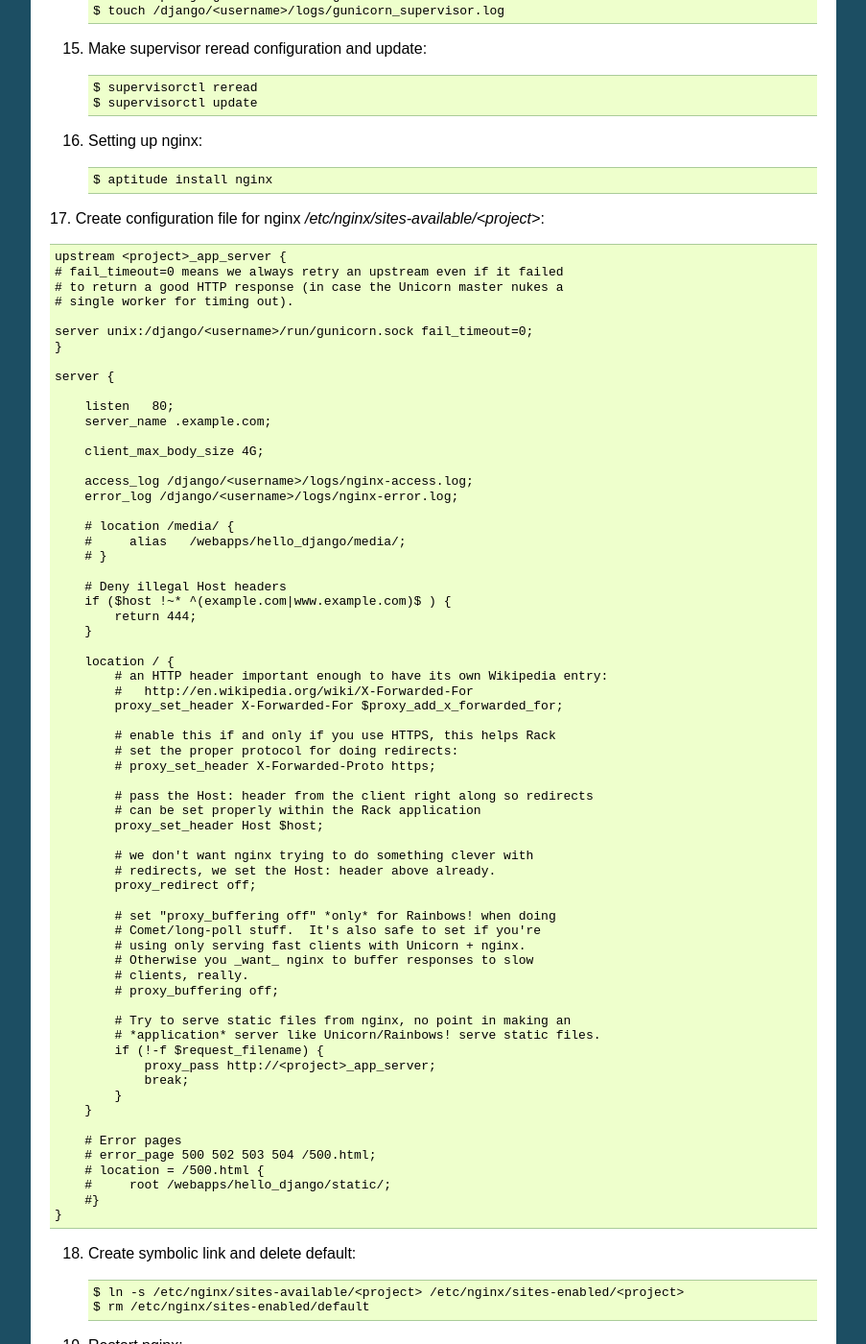
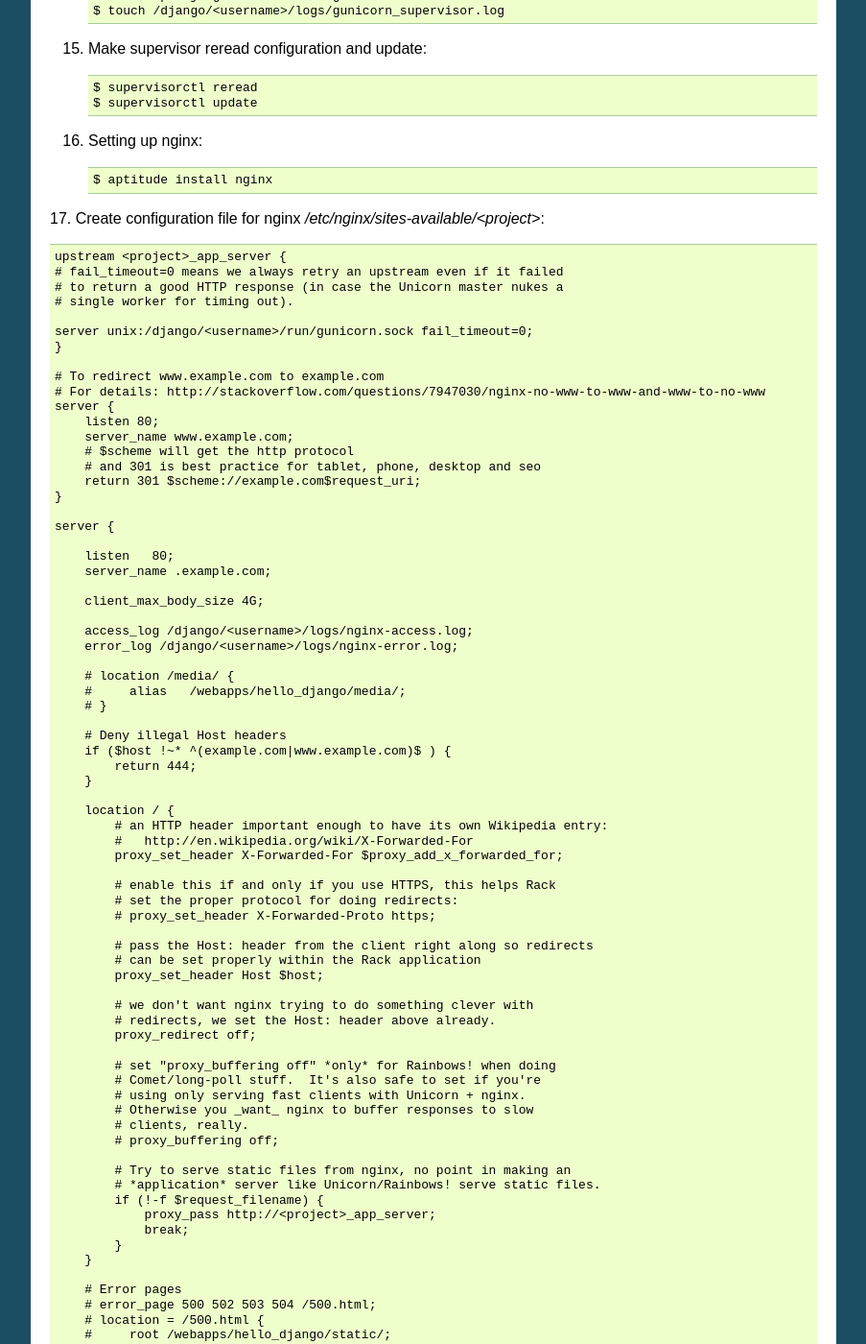
Before and after one commit to Uran198/med, a Sphinx documentation site: the page built from docs/deploy.rst, in a window 1280 px wide and 1400 px high, scrolled down 2209 px. Shown: the whole window at 96% size, without its empty margins (198-1101 px from the left). Built offline with Sphinx 7.4.7, drawn with Linux system fonts in a browser that asks for light colours; pages that are not in the unit, such as notebooks, are missing from menus; some of the changed text lies outside the part shown.

Commit message:
Added nginx redirect configuration

```diff
--- a/docs/deploy.rst
+++ b/docs/deploy.rst
@@ -141,6 +141,16 @@ Bad guide - no automation :(
     server unix:/django/<username>/run/gunicorn.sock fail_timeout=0;
     }
 
+    # To redirect www.example.com to example.com
+    # For details: http://stackoverflow.com/questions/7947030/nginx-no-www-to-www-and-www-to-no-www
+    server {
+        listen 80;
+        server_name www.example.com;
+        # $scheme will get the http protocol
+        # and 301 is best practice for tablet, phone, desktop and seo
+        return 301 $scheme://example.com$request_uri;
+    }
+
     server {
 
         listen   80;
```
